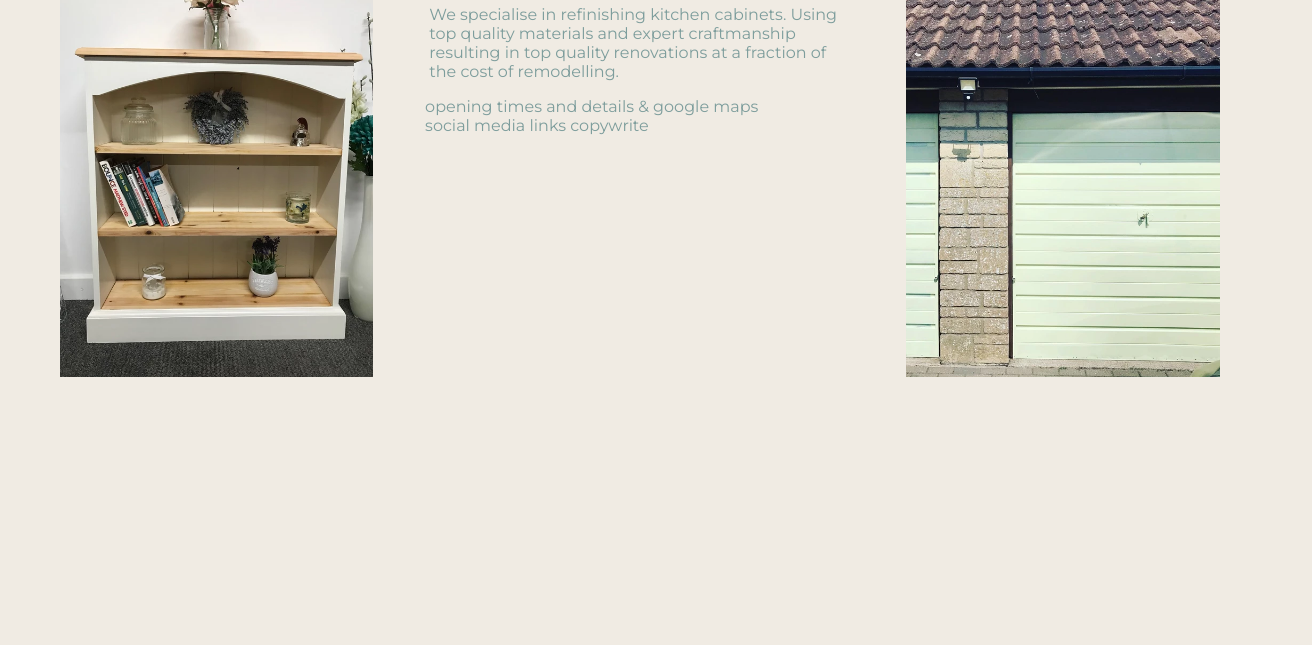
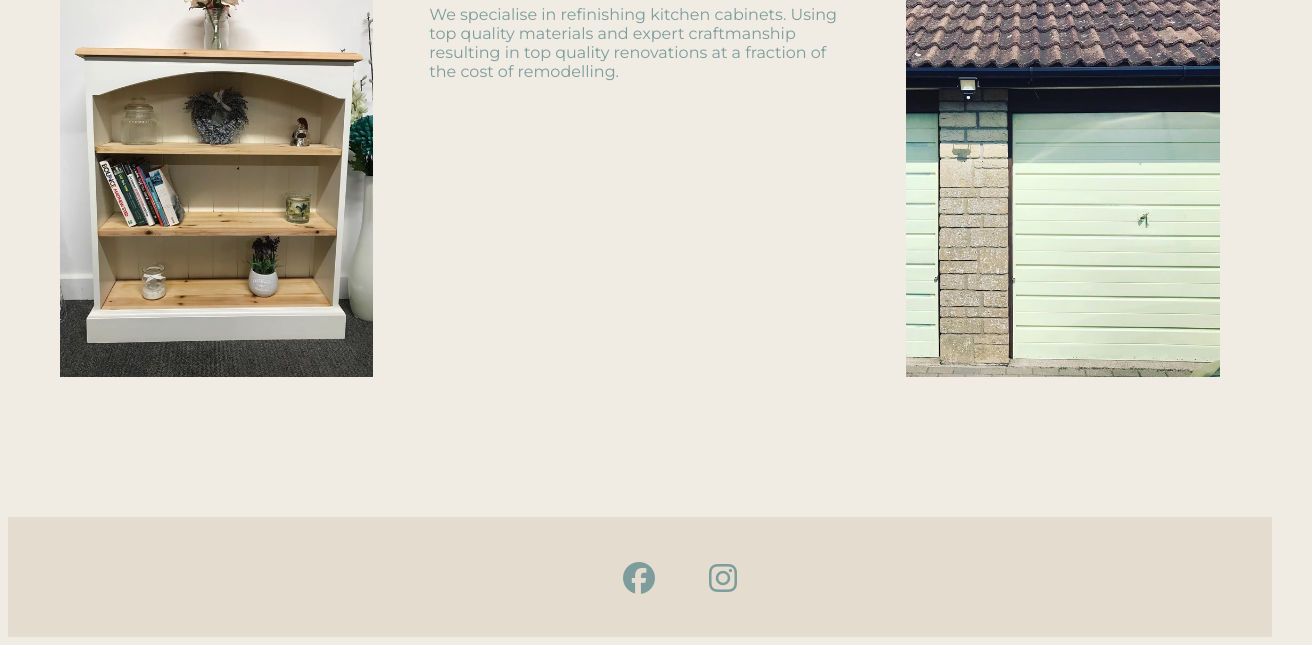
Before and after one commit to BombshellTom/TMworks, a plain HTML site: page index.html in a window 1280 px wide. Shown: the part 503-1148 px from the top of the page, 1312 px wide, since content can reach past the window. Before the commit the page ends 1020 px from the top, so only its background shows below. Drawn offline with nearby package versions, Linux system fonts and the light colour scheme.

Commit message:
ordering things

```diff
--- a/assets/css/styles.css
+++ b/assets/css/styles.css
@@ -65,6 +65,7 @@ header {
 
 #top-box {
     margin-bottom: 20px;
+    color: #576F72;
 }
 
 #kitchen-outer {
@@ -157,3 +158,50 @@ header {
     max-width: auto;
     max-height: 100%;
 }
+
+#details {
+    width: 33%;
+    margin: 0 auto:
+}
+
+#details {
+    width: 33%;
+    margin: 0 auto;
+}
+
+#contact-times {
+    width: 50%;
+}
+
+#the-map {
+    width: 50%;
+}
+
+/*footer*/
+
+footer {
+    height: 100px;
+    clear: both;
+    padding-bottom: 20px;
+    background-color: #E4DCCF;
+}
+
+.the-footer {
+    text-align: center;
+    width: 100%;
+}
+
+.the-footer>li {
+    display: inline;
+}
+
+.the-footer i {
+    font-size: 200%;
+    color: #7D9D9C;
+    padding: 45px 25px;
+    margin: 0 auto;
+}
+
+.the-footer i:hover {
+    columns: #576F72;
+}
--- a/index.html
+++ b/index.html
@@ -59,12 +59,24 @@
         <div id="garage-outer">
 <img src="assets/pictures/index pics/garage doors.png" alt="painted garage doors" class="other-pic">
         </div>
-
     </section>
-    <section>opening times and details & google maps</section>
+    <section id="details">
+    <div id="contact-times"></div>
+    <div id="the-map"></div>
+    </section>
     <footer>
-        social media links
-        copywrite
+        <ul class="the-footer">
+            <li>
+                <a href="https://www.facebook.com/TMWORKSPAINTING" target="_blank" rel="noopener"
+                    aria-label="Visit our Facebook page"><i class="fa-brands fa-facebook"></i></a>
+            </li>
+            <li>
+                <a href="https://www.instagram.com/tm._works/" target="_blank" rel="noopener"
+                    aria-label="Visit our Instagram page "><i
+                        class="fa-brands fa-instagram"></i></i></a>
+            </li>
+        </ul>
     </footer>
+    <script src="https://kit.fontawesome.com/10003909c7.js" crossorigin="anonymous"></script>
 </body>
 </html>
```
